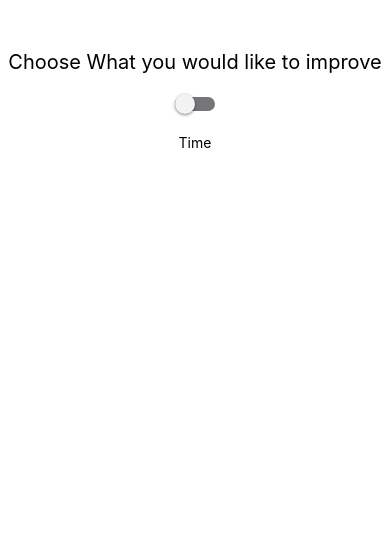
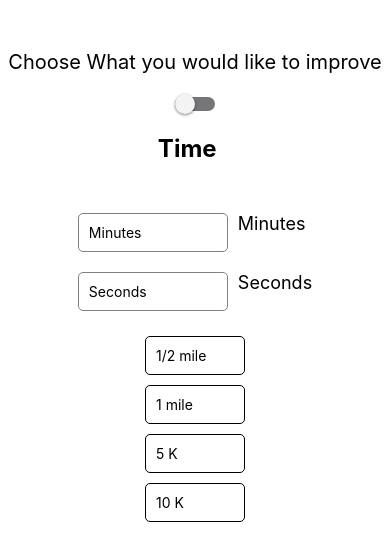
Before and after one commit to ysatynska/RunningApp, a React Native app in the folder RunningApp/: screen / in a window 390 px wide. Shown: the top 560 px of the page. Built offline with nearby package versions, Linux system fonts and the light colour scheme.

Commit message:
Updated goals page without design

```diff
--- a/RunningApp/DistancePage.js
+++ b/RunningApp/DistancePage.js
@@ -1,12 +1,64 @@
-import React, {useState} from 'react';
-import {View, Switch, StyleSheet, Text} from 'react-native';
+import React, { useState } from 'react';
+import { View, Text, TextInput, TouchableOpacity, StyleSheet } from 'react-native';
 
 const DistancePage = () => {
-    return (
-        <View>
-            <Text>Distance</Text>
-        </View>
-    );
-}
+  const [goalDistance, setGoalDistance] = useState('');
+
+  const handleSaveGoalDistance = () => {
+    // You can implement logic to save the goal distance here
+    console.log('Goal distance saved:', goalDistance);
+    // For example, you can send it to a server or save it locally
+  };
+
+  return (
+    <View style={styles.container}>
+      <Text style={styles.title}>Distance</Text>
+      <TextInput
+        style={styles.input}
+        placeholder="Enter goal distance"
+        keyboardType="numeric"
+        value={goalDistance}
+        onChangeText={text => setGoalDistance(text)}
+      />
+      <TouchableOpacity style={styles.button} onPress={handleSaveGoalDistance}>
+        <Text style={styles.buttonText}>Save Goal</Text>
+      </TouchableOpacity>
+    </View>
+  );
+};
+
+const styles = StyleSheet.create({
+  container: {
+    flex: 1,
+    alignItems: 'center',
+//    justifyContent: 'center',
+    padding: 20,
+  },
+  title: {
+    fontSize: 24,
+    fontWeight: 'bold',
+    marginBottom: 20,
+  },
+  input: {
+    borderWidth: 1,
+    borderColor: 'gray',
+    borderRadius: 5,
+    padding: 10,
+    width: '100%',
+    marginBottom: 20,
+  },
+  button: {
+    backgroundColor: 'blue',
+    padding: 10,
+    borderRadius: 5,
+    width: '100%',
+    alignItems: 'center',
+  },
+  buttonText: {
+    color: 'white',
+    fontSize: 18,
+    fontWeight: 'bold',
+  },
+});
 
 export default DistancePage;
--- a/RunningApp/GoalScreen.js
+++ b/RunningApp/GoalScreen.js
@@ -8,7 +8,7 @@ const ChooseOptionPage = () => {
   const toggleSwitch = () => setIsEnabled(previousState => !previousState);
 
   return (
-    <View style={styles.container}>
+    <View style={isEnabled ? styles.distanceContainer : styles.timeContainer}>
       <Text style={styles.text}>Choose What you would like to improve</Text>
       <View style={styles.switchContainer}>
         <Switch
@@ -27,12 +27,21 @@ const ChooseOptionPage = () => {
 }
 
 const styles = StyleSheet.create({
-  container: {
+  distanceContainer: {
     flex: 1,
     flexDirection: 'column',
     alignItems: 'center',
     justifyContent: 'flex-start',
     paddingTop: 50,
+    backgroundColor: 'white'
+  },
+  timeContainer: {
+    flex: 1,
+    flexDirection: 'column',
+    alignItems: 'center',
+    justifyContent: 'flex-start',
+    paddingTop: 50,
+    backgroundColor: 'white'
   },
   switchContainer: {
     marginTop: 20,
--- a/RunningApp/TimePage.js
+++ b/RunningApp/TimePage.js
@@ -1,12 +1,107 @@
-import React, {useState} from 'react';
-import {View, Text} from 'react-native';
+import React, { useState } from 'react';
+import { View, Text, TextInput, StyleSheet, TouchableOpacity } from 'react-native';
 
 const TimePage = () => {
+    const [minutes, setMinutes] = useState('');
+    const [seconds, setSeconds] = useState('');
+    const [selectedOption, setSelectedOption] = useState(null); //the goal distance in miles
+
+    const options = [
+        { label: '1/2 mile', value: .5 },
+        { label: '1 mile', value: 1 },
+        { label: '5 K', value: 3.1 },
+        { label: '10 K', value: 6.2 },
+    ];
+
+    const handleSelectOption = (value) => {
+        setSelectedOption(value);
+    }
+
     return (
-        <View>
-            <Text>Time</Text>
+        <View styles={styles.container}>
+            <Text style={styles.heading}>Time</Text>
+            <View style={styles.inputContainer}>
+                <TextInput
+                    style={styles.input}
+                    onChangeText={text => setMinutes(text)}
+                    value={minutes}
+                    keyboardType="numeric"
+                    placeholder="Minutes"
+                />
+                <Text style={styles.label}>Minutes</Text>
+            </View>
+            <View style={styles.inputContainer}>
+                <TextInput
+                    style={styles.input}
+                    onChangeText={text => setSeconds(text)}
+                    value={seconds}
+                    keyboardType="numeric"
+                    placeholder="Seconds"
+                />
+                <Text style={styles.label}>Seconds</Text>
+            </View>
+            <View style={styles.container}>
+                {options.map((option, index) => (
+                    <TouchableOpacity
+                        key={index}
+                        style={styles.option}
+                        onPress={() => handleSelectOption(option.value)}
+                    >
+                        <Text>{option.label}</Text>
+                        {selectedOption === option.value && <View style={styles.selectedIndicator} />}
+                    </TouchableOpacity>
+                ))}
+            </View>
         </View>
+
     );
 }
 
+const styles = StyleSheet.create({
+    heading: {
+        fontSize: 24,
+        paddingLeft: 80,
+        paddingBottom: 50,
+        fontWeight: 'bold',
+    },
+    container: {
+        flex: 1,
+        alignItems: 'center',
+        justifyContent: 'flex-start',
+      },
+      inputContainer: {
+        flexDirection: 'row',
+        alignItems: 'flex-start',
+        marginBottom: 20,
+      },
+      input: {
+        borderWidth: 1,
+        borderColor: 'gray',
+        borderRadius: 5,
+        padding: 10,
+        width: 150,
+      },
+      label: {
+        marginLeft: 10,
+        fontSize: 18,
+      },
+      option: {
+        flexDirection: 'row',
+        alignItems: 'flex-start',
+        marginVertical: 5,
+        bordercolor: 'black',
+        borderWidth: 1,
+        borderRadius: 5,
+        padding: 10,
+        width: 100,
+      },
+      selectedIndicator: {
+        width: 10,
+        height: 10,
+        borderRadius: 5,
+        backgroundColor: 'blue', // Change color as needed
+        marginLeft: 10,
+      },
+});
+
 export default TimePage;
--- a/RunningApp/package.json
+++ b/RunningApp/package.json
@@ -12,7 +12,8 @@
     "expo": "~50.0.14",
     "expo-status-bar": "~1.11.1",
     "react": "18.2.0",
-    "react-native": "0.73.6"
+    "react-native": "0.73.6",
+    "react-native-awesome-slider": "^2.5.1"
   },
   "devDependencies": {
     "@babel/core": "^7.20.0"
```
Also changed, not shown: 1 other file (tests, documents, lock files or other folders).
